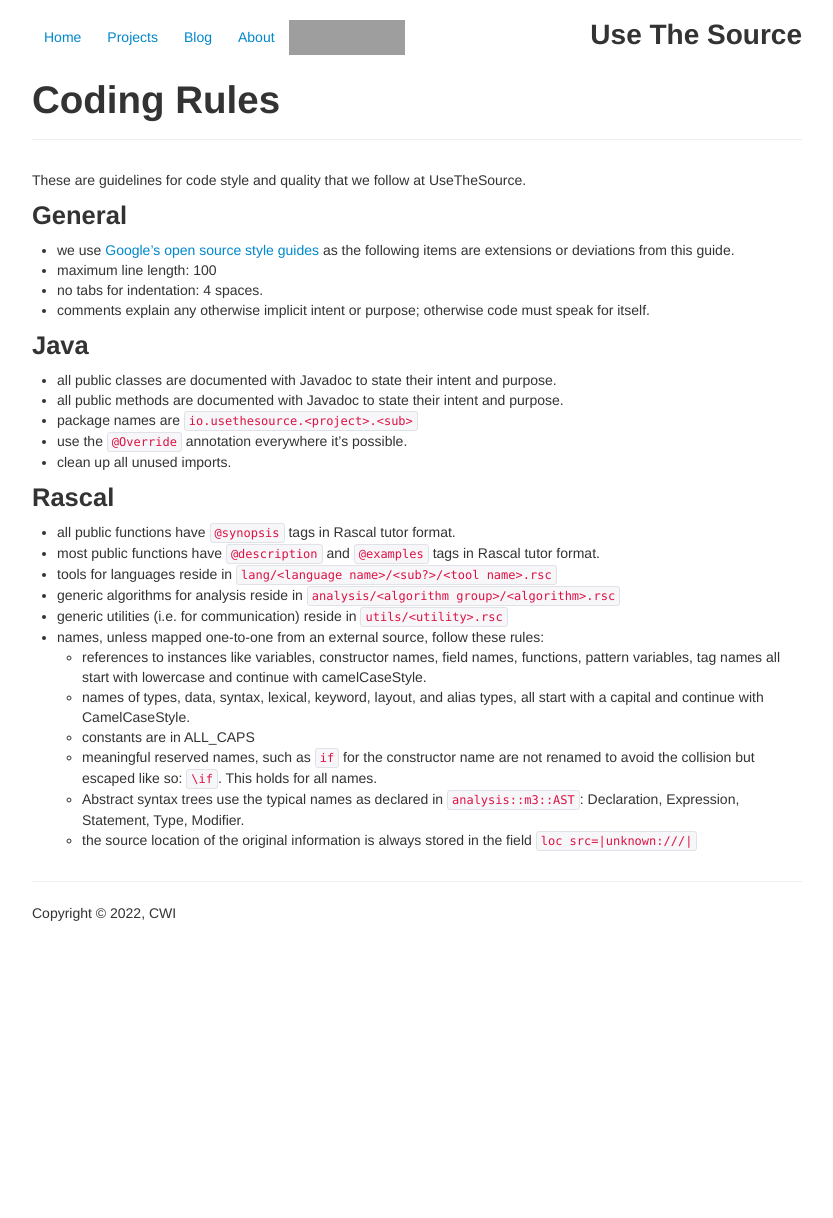
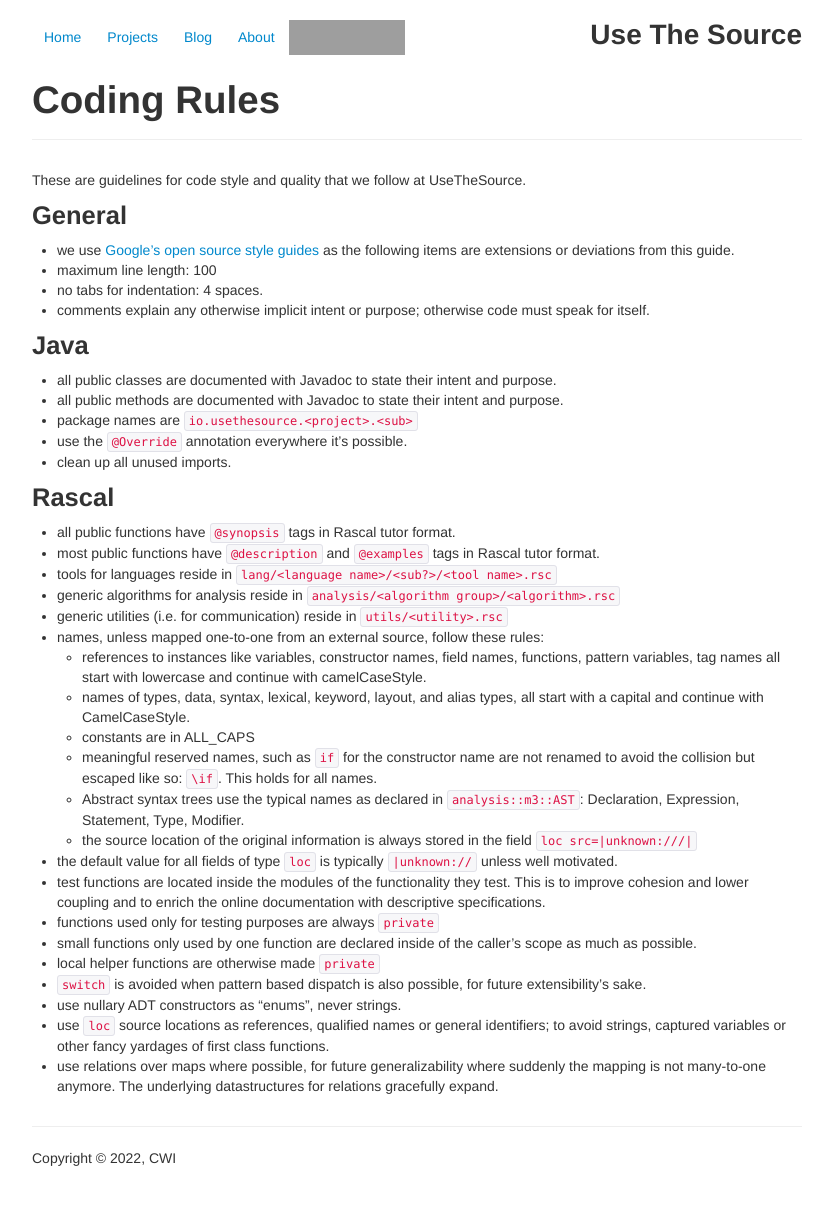
Before and after one commit to usethesource/usethesource.github.io, a Jekyll site: the page built from about/coding.md, in a window 1280 px wide. Shown: the whole page, without its empty margins (223-1056 px from the left). Built offline with Jekyll 4.4.1, drawn with Linux system fonts in a browser that asks for light colours; before the commit the page ends 973 px from its top, so only the background shows below that; grey boxes are pictures that could not be loaded.

Commit message:
Update coding.md

```diff
--- a/about/coding.md
+++ b/about/coding.md
@@ -35,3 +35,12 @@ These are guidelines for code style and quality that we follow at UseTheSource.
   * meaningful reserved names, such as `if` for the constructor name are not renamed to avoid the collision but escaped like so: `\if`. This holds for all names.
   * Abstract syntax trees use the typical names as declared in `analysis::m3::AST`: Declaration, Expression, Statement, Type, Modifier.
   * the source location of the original information is always stored in the field `loc src=|unknown:///|`
+* the default value for all fields of type `loc` is typically `|unknown://` unless well motivated.
+* test functions are located inside the modules of the functionality they test. This is to improve cohesion and lower coupling and to enrich the online documentation with descriptive specifications.
+* functions used only for testing purposes are always `private`
+* small functions only used by one function are declared inside of the caller's scope as much as possible.
+* local helper functions are otherwise made `private`
+* `switch` is avoided when pattern based dispatch is also possible, for future extensibility's sake.
+* use nullary ADT constructors as "enums", never strings.
+* use `loc` source locations as references, qualified names or general identifiers; to avoid strings, captured variables or other fancy yardages of first class functions.
+* use relations over maps where possible, for future generalizability where suddenly the mapping is not many-to-one anymore. The underlying datastructures for relations gracefully expand.
```
